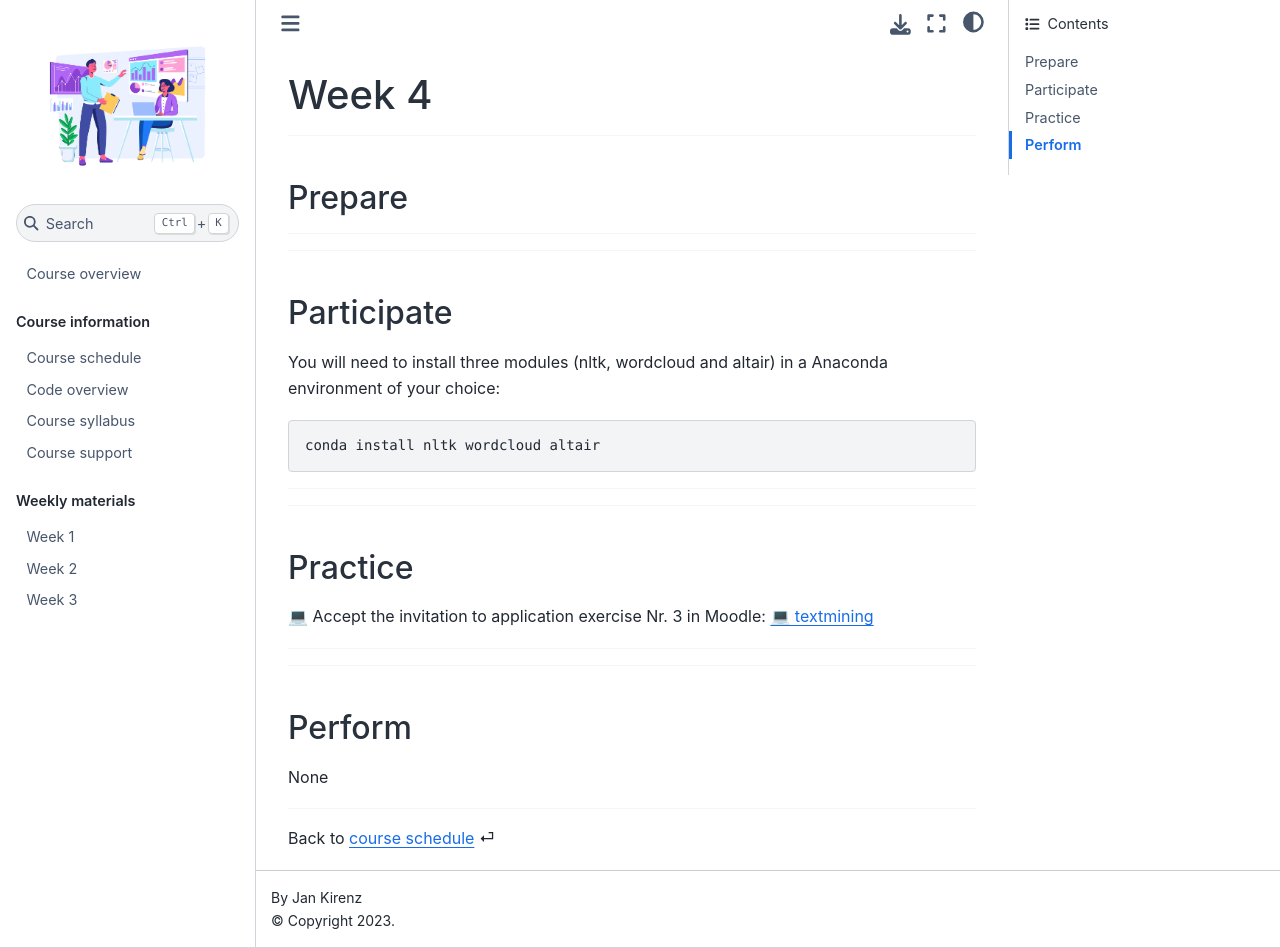
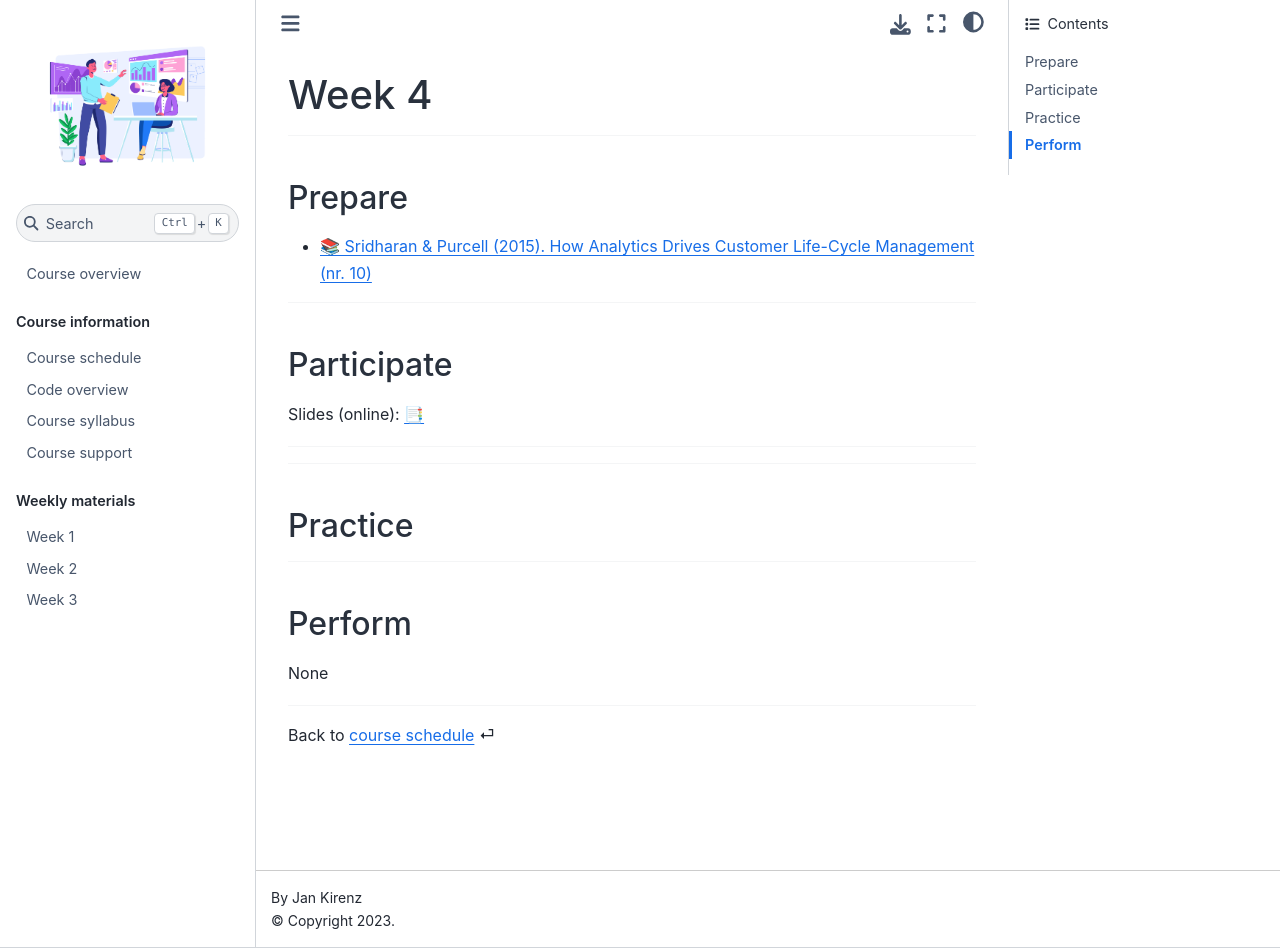
Before and after one commit to kirenz/om2, a Jupyter Book: the page built from weeks/week4.md, in a window 1280 px wide and 948 px high. Built offline with Jupyter Book 1.0.4 settings and Sphinx 7.4.7 and the Sphinx Book theme 1.1.4, drawn with Linux system fonts in a browser that asks for light colours.

Commit message:
Update week4.md

````diff
--- a/weeks/week4.md
+++ b/weeks/week4.md
@@ -6,9 +6,9 @@
 (prepare)=
 ## Prepare
 
+- [📚 Sridharan & Purcell (2015). How Analytics Drives Customer Life-Cycle
+Management (nr. 10)](https://drive.google.com/file/d/1FviQh4Qyc9c-H4gxnYkX8-yijM_T_x3L/view?usp=sharing)
 
-
----
 
 ---
 
@@ -16,13 +16,7 @@
 (participate)=
 ## Participate
 
-
-You will need to install three modules (nltk, wordcloud and altair) in a Anaconda environment of your choice:
-
-
-```bash
-conda install nltk wordcloud altair
-```
+Slides (online): [📑](https://kirenz.github.io/slides/ml/ml-overview#/title-slide)
 
 
 ---
@@ -34,10 +28,6 @@ conda install nltk wordcloud altair
 ## Practice
 
 
-💻 Accept the invitation to application exercise Nr. 3 in Moodle: [💻 textmining](https://e-learning.hdm-stuttgart.de/moodle/mod/page/view.php?id=262127)
-
-
----
 
 ---
 
````
